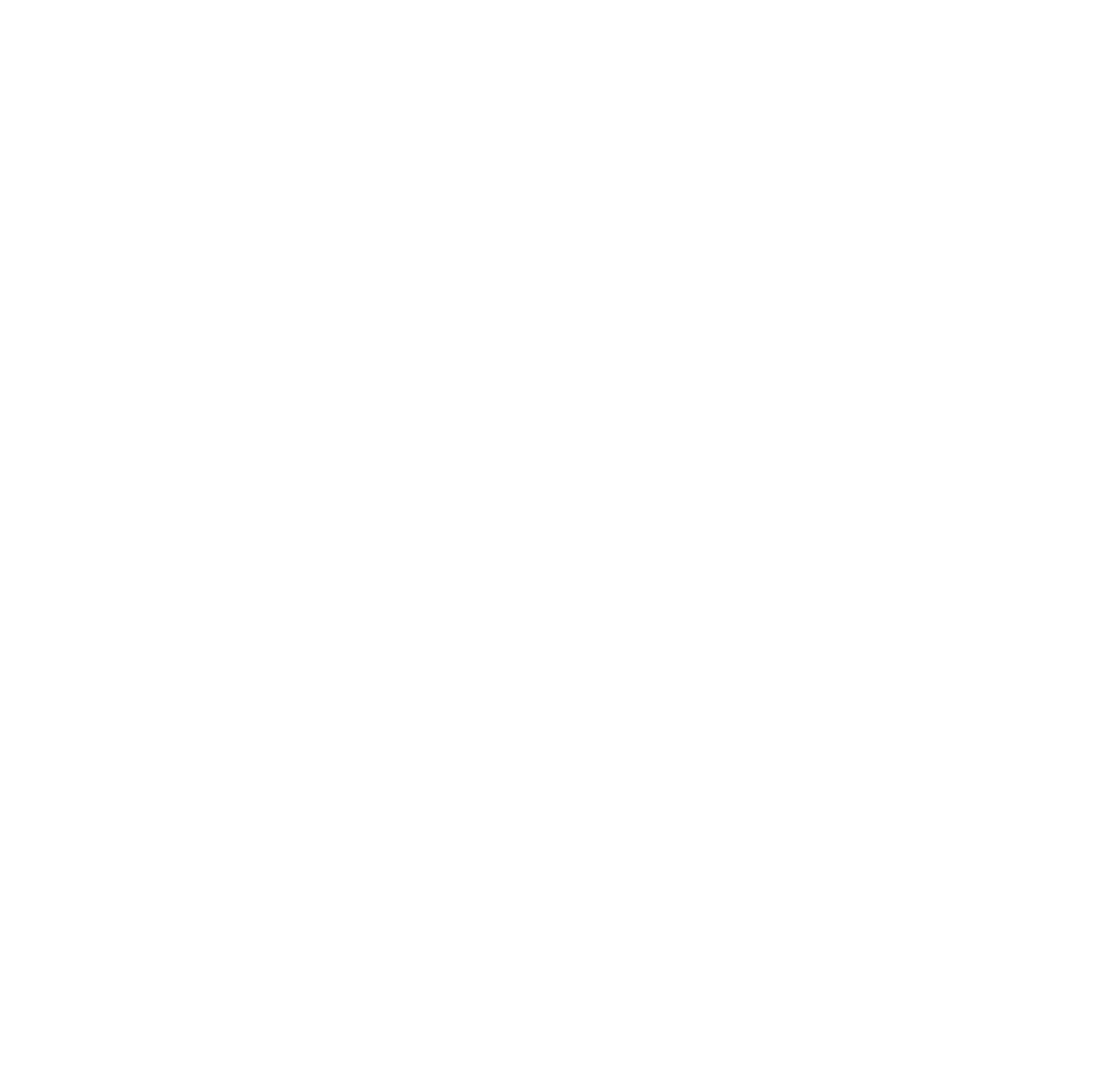
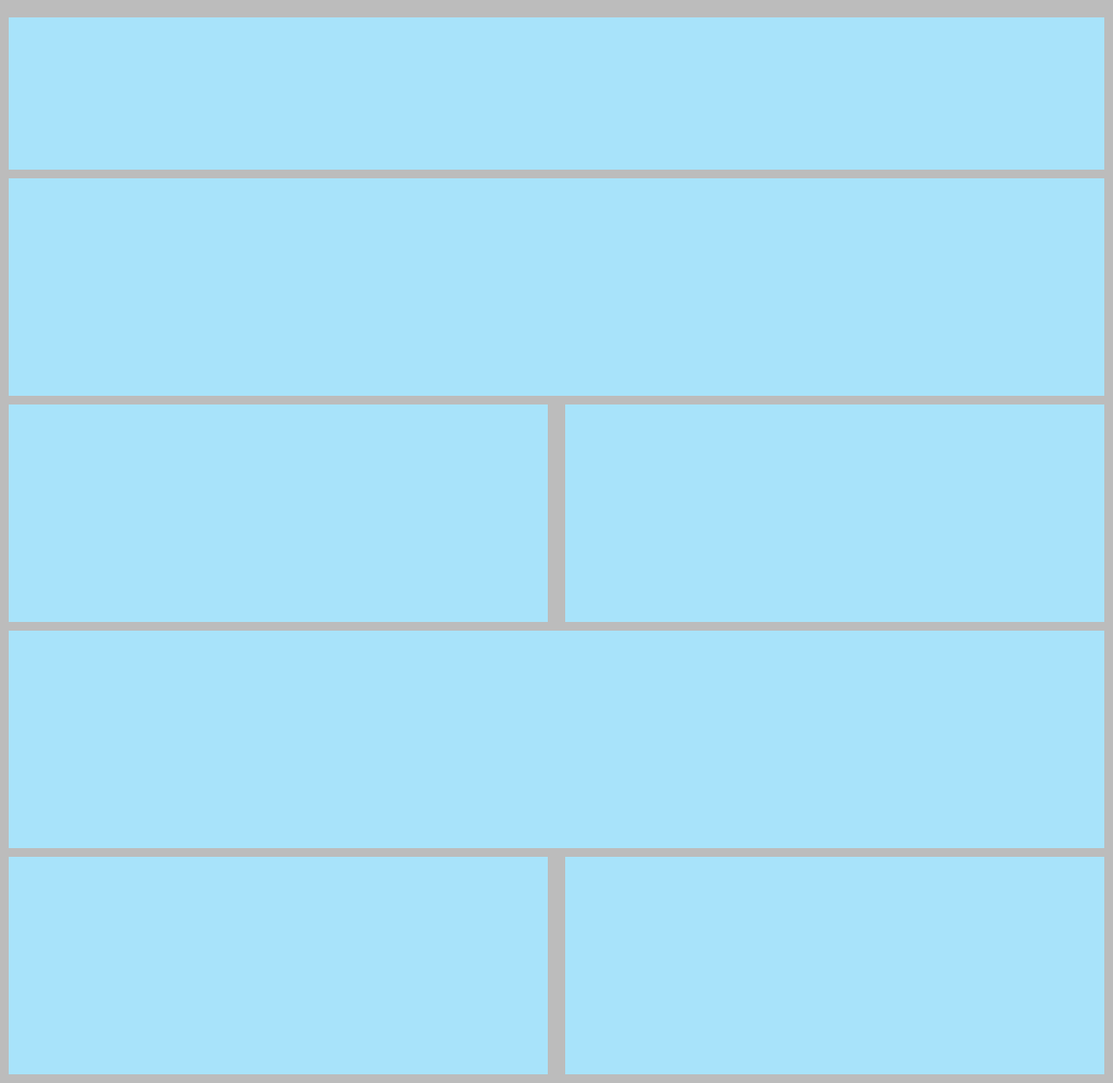
Before and after one commit to aportugal83/modulo1_ejericio4, a plain HTML site: page index.html in a window 1280 px wide. Shown: the whole page at 87% size. Before the commit the page ends 800 px from the top, so only its background shows below. Drawn offline with Linux system fonts and the light colour scheme.

Commit message:
cajas css

```diff
--- a/index.html
+++ b/index.html
@@ -10,16 +10,16 @@
         <link rel="stylesheet" href="./style.css" />
     </head>
 <body>
-    <div class="chico azul"></div>
-    <div class="grande azul"></div>
+    <div class="chico_azul"></div>
+    <div class="grande_azul"></div>
     <div class="container">
-        <div class="mediano azul margin-derecho"></div>
-        <div class="mediano azul"></div>
+        <div class="mediano-azul_margin-derecho"></div>
+        <div class="mediano-azul"></div>
     </div>
-    <div class="grande azul"></div>
+    <div class="grande_azul"></div>
     <div class="container">
-        <div class="mediano azul margin-derecho margin-abajo"></div>
-        <div class="mediano azul margin-abajo"></div>
+        <div class="mediano-azul_margin-derecho_margin-abajo"></div>
+        <div class="mediano-azul_margin-abajo"></div>
     </div>
 </body>
 </html>
--- a/style.css
+++ b/style.css
@@ -0,0 +1,58 @@
+*{
+    margin: 0;
+    padding: 0;
+    box-sizing: border-box;
+}
+
+body{
+    background-color: rgb(188,188,188);
+}
+
+.chico_azul{
+    background-color: rgba(168,227,250,255);
+    width: auto;
+    height: 175px;
+    margin: 20px 10px 10px 10px;
+
+}
+
+.grande_azul{
+    background-color: rgba(168,227,250,255);
+    width: auto;
+    height: 250px;
+    margin: 0px 10px 10px 10px;
+
+}
+
+.container{
+    display: flex;
+    flex-direction: row;
+}
+
+.mediano-azul_margin-derecho{
+    background-color: rgba(168,227,250,255);
+    width: 50%;
+    height: 250px;
+    margin: 0px 10px 10px 10px;
+}
+
+.mediano-azul{
+    background-color: rgba(168,227,250,255);
+    width: 50%;
+    height: 250px;
+    margin: 0px 10px 10px 10px;
+}
+
+.mediano-azul_margin-derecho_margin-abajo{
+    background-color: rgba(168,227,250,255);
+    width: 50%;
+    height: 250px;
+    margin: 0px 10px 10px 10px;
+}
+
+.mediano-azul_margin-abajo{
+    background-color: rgba(168,227,250,255);
+    width: 50%;
+    height: 250px;
+    margin: 0px 10px 10px 10px;
+}
```
Also changed, not shown: ej4_blue-boxes.png (added), 1 other file.
